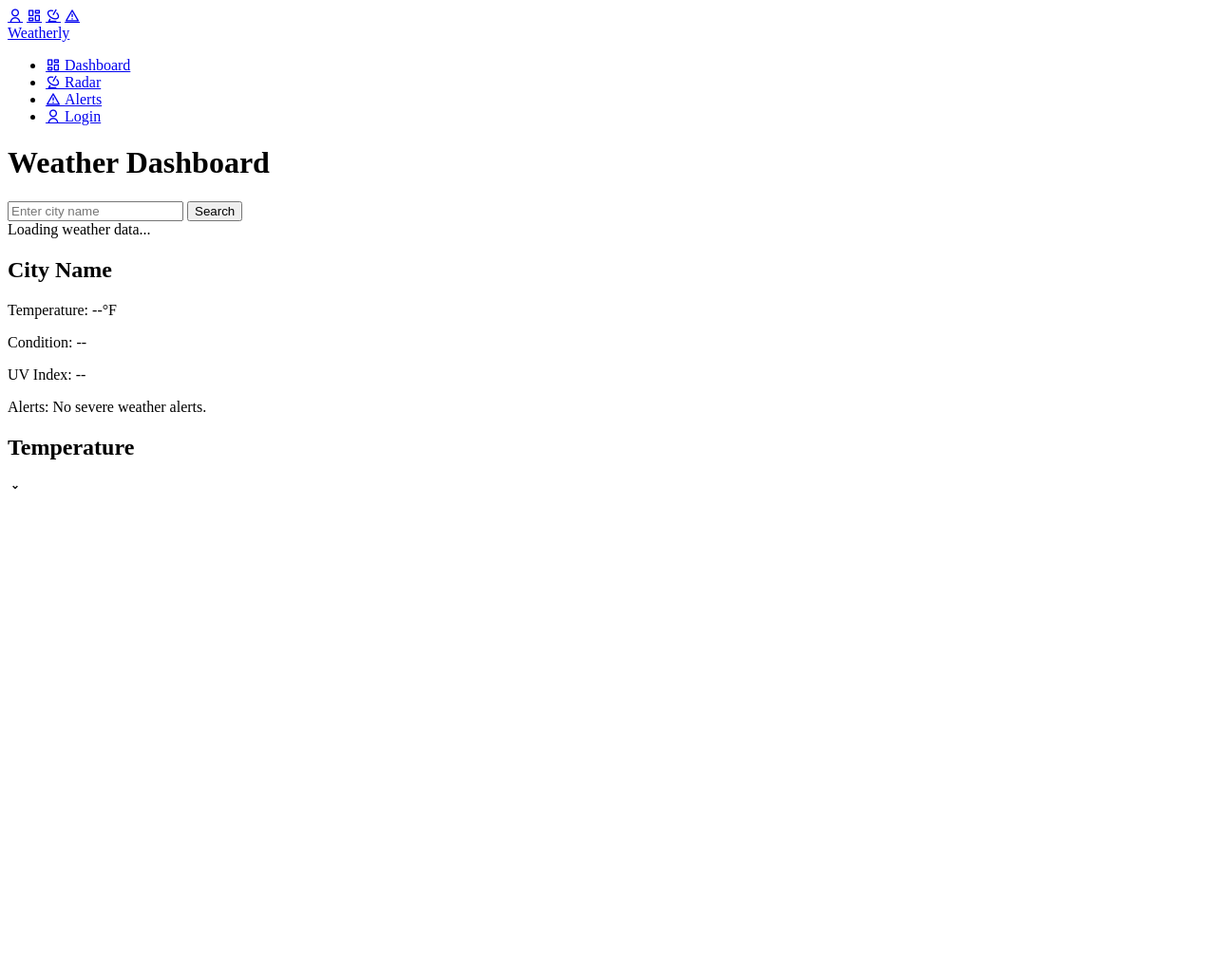
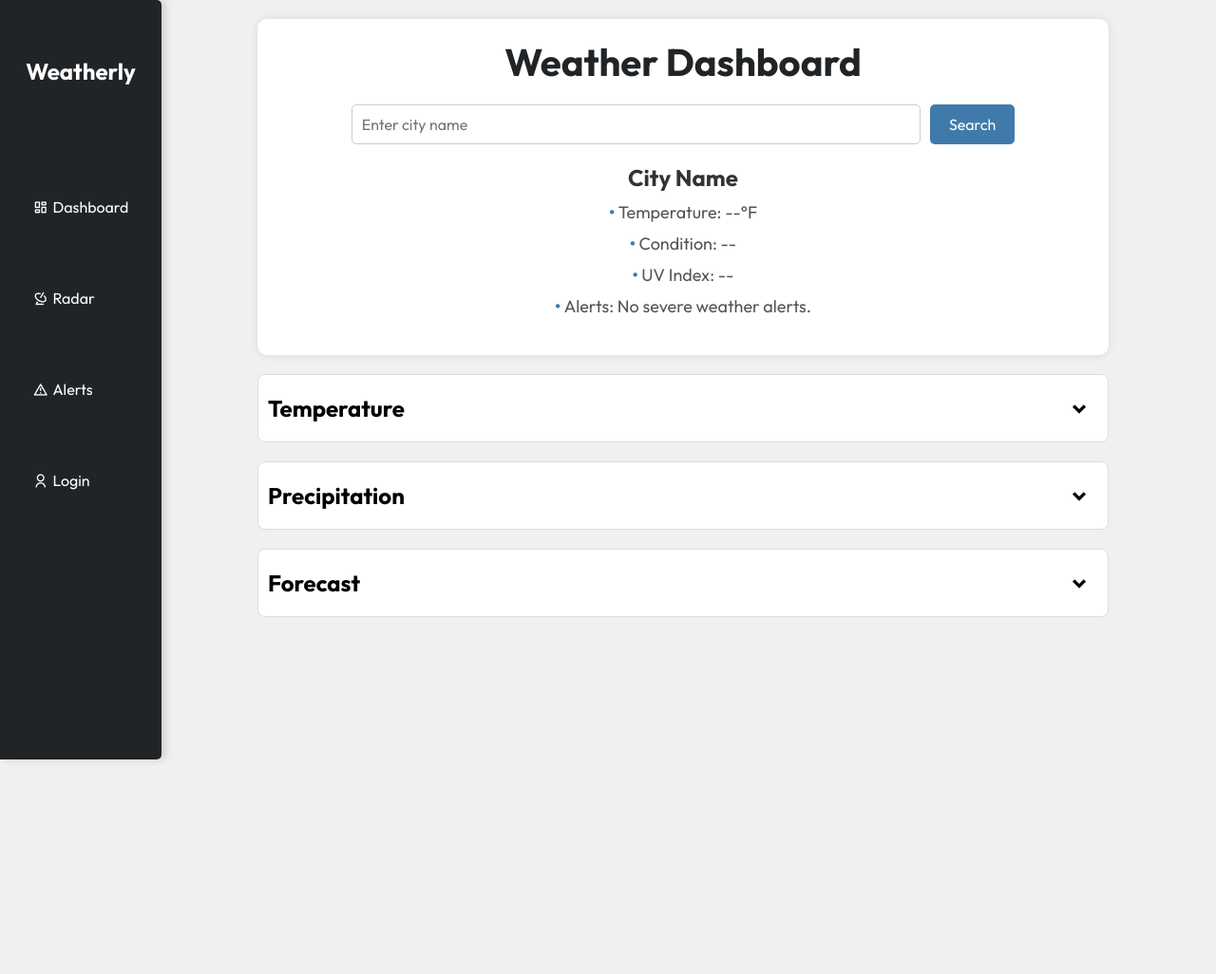
Before and after one commit to Declan-22/weather, a website: page index.html in a window 1280 px wide. Shown: the top 1026 px of the page at 95% size. After the commit the page ends 800 px from the top, so only its background shows below. Drawn offline with nearby package versions, Linux system fonts and the light colour scheme; files that its build step writes are made by us from their sources; files whose address does not match are found by name.

Commit message:
css route

```diff
--- a/index.html
+++ b/index.html
@@ -4,7 +4,7 @@
   <meta charset="UTF-8">
   <meta name="viewport" content="width=device-width, initial-scale=1.0">
   <title>Weather Dashboard</title>
-  <link rel="stylesheet" href="style.css">
+  <link rel="stylesheet" href="public/styles/style.css">
   <script src="https://cdn.jsdelivr.net/npm/chart.js"></script>
   <link rel="stylesheet" href="https://unpkg.com/boxicons@latest/css/boxicons.min.css">
   <link href="https://cdn.jsdelivr.net/npm/remixicon@4.5.0/fonts/remixicon.css" rel="stylesheet"/>
```
